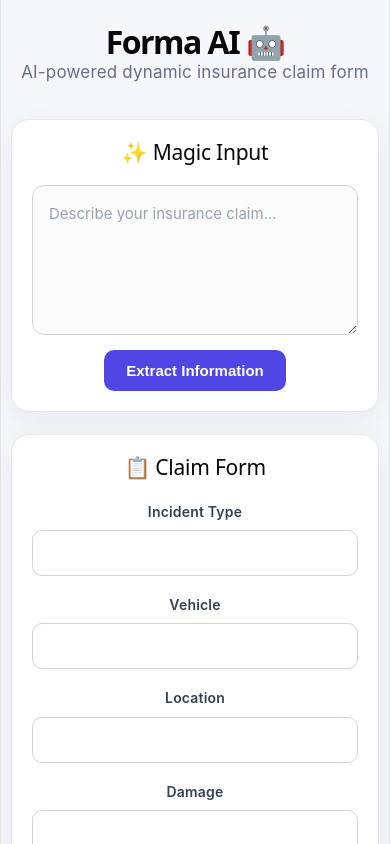
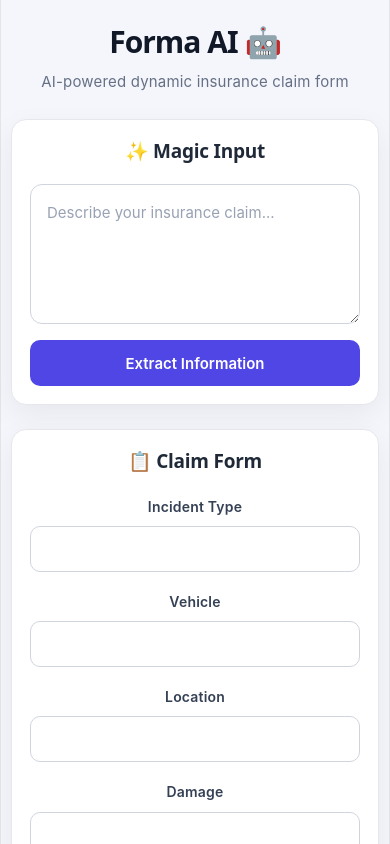
Before and after one commit to riyayadav0817/Forma_AI, a React app in the folder frontend/: page / in a window 390 px wide. Shown: the top 844 px of the page. Built offline with nearby package versions, Linux system fonts and the light colour scheme; the HTML template or start-up script is replaced by a standard one.

Commit message:
Add mock AI extraction and dynamic claim form

```diff
--- a/frontend/src/App.css
+++ b/frontend/src/App.css
@@ -1,149 +1,347 @@
+/* =========================================
+   Forma AI - Main Styles
+   ========================================= */
 
 * {
   box-sizing: border-box;
+}
+
+html {
+  scroll-behavior: smooth;
 }
 
 body {
   margin: 0;
   min-width: 320px;
   font-family:
-    Inter, system-ui, -apple-system, BlinkMacSystemFont, "Segoe UI",
+    Inter,
+    system-ui,
+    -apple-system,
+    BlinkMacSystemFont,
+    "Segoe UI",
     sans-serif;
-  background: #f5f7fb;
+
+  background: #f4f6fb;
   color: #172033;
 }
+
+/* =========================================
+   Main Container
+   ========================================= */
 
 .container {
   width: min(100% - 32px, 1000px);
   margin: 0 auto;
-  padding: 50px 0 70px;
+  padding: 55px 0 80px;
 }
 
-/* Header */
+/* =========================================
+   Header
+   ========================================= */
 
 .container > h1 {
   margin: 0;
-  font-size: 42px;
+
+  font-size: 44px;
   font-weight: 800;
-  letter-spacing: -1.5px;
+  line-height: 1.15;
+  letter-spacing: -1.8px;
+
+  color: #111827;
 }
 
 .container > p {
-  margin: 8px 0 35px;
+  margin: 10px 0 35px;
+
+  font-size: 17px;
+  line-height: 1.6;
+
   color: #667085;
-  font-size: 17px;
 }
 
-/* Cards */
+/* =========================================
+   Cards
+   ========================================= */
 
 .card {
+  margin-top: 24px;
+  padding: 30px;
+
   background: #ffffff;
-  padding: 30px;
-  margin-top: 22px;
+
   border: 1px solid #e5e7eb;
   border-radius: 18px;
-  box-shadow: 0 8px 30px rgba(20, 30, 50, 0.06);
+
+  box-shadow:
+    0 10px 30px rgba(15, 23, 42, 0.06);
+
+  transition:
+    transform 0.2s ease,
+    box-shadow 0.2s ease;
+}
+
+.card:hover {
+  box-shadow:
+    0 14px 35px rgba(15, 23, 42, 0.08);
 }
 
 .card h2 {
   margin: 0 0 20px;
+
   font-size: 21px;
+  font-weight: 700;
+  line-height: 1.4;
+
+  color: #1f2937;
 }
 
-/* Magic Input */
+/* =========================================
+   Magic Input / Textarea
+   ========================================= */
 
 textarea {
   display: block;
+
   width: 100%;
-  min-height: 150px;
+  min-height: 160px;
+
+  padding: 16px;
+
   resize: vertical;
-  padding: 16px;
+
   border: 1px solid #d0d5dd;
   border-radius: 12px;
+
   outline: none;
-  font: inherit;
+
+  font-family: inherit;
   font-size: 15px;
   line-height: 1.6;
-  background: #fcfcfd;
-  transition: 0.2s ease;
+
+  /* Important: typed text visibility */
+  color: #172033;
+
+  background: #ffffff;
+
+  caret-color: #4f46e5;
+
+  transition:
+    border-color 0.2s ease,
+    box-shadow 0.2s ease;
 }
 
 textarea::placeholder {
   color: #98a2b3;
+  opacity: 1;
+}
+
+textarea:hover {
+  border-color: #b8bec9;
 }
 
 textarea:focus {
   border-color: #6366f1;
-  box-shadow: 0 0 0 4px rgba(99, 102, 241, 0.12);
-  background: #fff;
+
+  box-shadow:
+    0 0 0 4px rgba(99, 102, 241, 0.12);
 }
 
-/* Button */
+/* =========================================
+   Button
+   ========================================= */
 
 button {
-  margin-top: 15px;
+  display: inline-flex;
+  align-items: center;
+  justify-content: center;
+
+  margin-top: 16px;
+
+  min-height: 46px;
   padding: 12px 22px;
+
   border: none;
   border-radius: 10px;
+
   background: #4f46e5;
-  color: white;
+  color: #ffffff;
+
+  font-family: inherit;
   font-size: 15px;
   font-weight: 600;
+
   cursor: pointer;
-  transition: 0.2s ease;
+
+  transition:
+    background 0.2s ease,
+    transform 0.2s ease,
+    box-shadow 0.2s ease;
 }
 
-button:hover {
+button:hover:not(:disabled) {
   background: #4338ca;
+
   transform: translateY(-1px);
+
+  box-shadow:
+    0 6px 15px rgba(79, 70, 229, 0.25);
 }
 
-button:active {
+button:active:not(:disabled) {
   transform: translateY(0);
 }
 
-/* Form */
+button:disabled {
+  background: #a5b4fc;
+  cursor: not-allowed;
+  opacity: 0.8;
+}
+
+/* =========================================
+   Form Labels
+   ========================================= */
 
 label {
   display: block;
-  margin: 17px 0 7px;
+
+  margin: 18px 0 8px;
+
   font-size: 14px;
   font-weight: 600;
+
   color: #344054;
 }
 
+/* =========================================
+   Form Inputs
+   ========================================= */
+
 input {
   display: block;
+
   width: 100%;
   height: 46px;
+
   padding: 10px 13px;
+
   border: 1px solid #d0d5dd;
   border-radius: 10px;
+
   outline: none;
-  font: inherit;
+
+  font-family: inherit;
   font-size: 15px;
-  background: #fff;
-  transition: 0.2s ease;
+
+  /* Important: typed text visibility */
+  color: #172033;
+
+  background: #ffffff;
+
+  caret-color: #4f46e5;
+
+  transition:
+    border-color 0.2s ease,
+    box-shadow 0.2s ease;
+}
+
+input::placeholder {
+  color: #98a2b3;
+  opacity: 1;
+}
+
+input:hover {
+  border-color: #b8bec9;
 }
 
 input:focus {
   border-color: #6366f1;
-  box-shadow: 0 0 0 4px rgba(99, 102, 241, 0.1);
+
+  box-shadow:
+    0 0 0 4px rgba(99, 102, 241, 0.10);
 }
 
-/* Mobile */
+/* =========================================
+   Disabled Inputs
+   ========================================= */
 
-@media (max-width: 600px) {
+input:disabled,
+textarea:disabled {
+  background: #f2f4f7;
+  color: #667085;
+  cursor: not-allowed;
+}
+
+/* =========================================
+   Extra Safety for Text Visibility
+   ========================================= */
+
+textarea,
+input {
+  color: #172033 !important;
+  -webkit-text-fill-color: #172033;
+}
+
+textarea::placeholder,
+input::placeholder {
+  color: #98a2b3;
+  -webkit-text-fill-color: #98a2b3;
+}
+
+/* =========================================
+   Mobile Responsive
+   ========================================= */
+
+@media (max-width: 700px) {
   .container {
-    width: min(100% - 20px, 1000px);
-    padding-top: 30px;
+    width: min(100% - 24px, 1000px);
+
+    padding-top: 35px;
+    padding-bottom: 50px;
   }
 
   .container > h1 {
-    font-size: 32px;
+    font-size: 34px;
+    letter-spacing: -1px;
+  }
+
+  .container > p {
+    font-size: 15px;
+    margin-bottom: 25px;
   }
 
   .card {
-    padding: 20px;
+    padding: 22px;
+    border-radius: 15px;
+  }
+
+  .card h2 {
+    font-size: 19px;
+  }
+
+  textarea {
+    min-height: 140px;
   }
 }
+
+/* =========================================
+   Small Mobile
+   ========================================= */
+
+@media (max-width: 420px) {
+  .container {
+    width: calc(100% - 20px);
+    padding-top: 25px;
+  }
+
+  .container > h1 {
+    font-size: 30px;
+  }
+
+  .card {
+    padding: 18px;
+  }
+
+  button {
+    width: 100%;
+  }
+}
--- a/frontend/src/App.jsx
+++ b/frontend/src/App.jsx
@@ -10,10 +10,60 @@ function App() {
     location: "",
     damage: "",
     date: "",
+    policeReportNumber: "",
+    animalDetails: "",
   });
 
   const [loading, setLoading] = useState(false);
 
+  // Dynamic form schema
+  const formFields = [
+    {
+      name: "incidentType",
+      label: "Incident Type",
+      type: "text",
+    },
+    {
+      name: "vehicle",
+      label: "Vehicle",
+      type: "text",
+    },
+    {
+      name: "location",
+      label: "Location",
+      type: "text",
+    },
+    {
+      name: "damage",
+      label: "Damage",
+      type: "text",
+    },
+    {
+      name: "date",
+      label: "Date",
+      type: "text",
+    },
+    {
+      name: "policeReportNumber",
+      label: "Police Report Number",
+      type: "text",
+      showIf: {
+        field: "incidentType",
+        equals: "Theft",
+      },
+    },
+    {
+      name: "animalDetails",
+      label: "Animal Details",
+      type: "text",
+      showIf: {
+        field: "incidentType",
+        equals: "Animal Collision",
+      },
+    },
+  ];
+
+  // AI extraction
   const extractClaim = async () => {
     if (!claim.trim()) {
       alert("Please describe your claim first.");
@@ -42,20 +92,36 @@ function App() {
         throw new Error(result.error || "AI extraction failed");
       }
 
-      setForm(result.data);
+      setForm({
+        ...form,
+        ...result.data,
+      });
     } catch (error) {
       console.error("Extraction error:", error);
-      alert("AI extraction failed. Make sure the backend is running.");
+
+      alert(
+        "AI extraction failed. Make sure the backend is running and API credits are available."
+      );
     } finally {
       setLoading(false);
     }
   };
 
+  // Handle manual field changes
+  const handleChange = (fieldName, value) => {
+    setForm({
+      ...form,
+      [fieldName]: value,
+    });
+  };
+
   return (
     <div className="container">
       <h1>Forma AI 🤖</h1>
+
       <p>AI-powered dynamic insurance claim form</p>
 
+      {/* Magic Input */}
       <section className="card">
         <h2>✨ Magic Input</h2>
 
@@ -65,68 +131,46 @@ function App() {
           onChange={(e) => setClaim(e.target.value)}
         />
 
-        <button onClick={extractClaim} disabled={loading}>
-          {loading ? "Extracting..." : "Extract Information"}
+        <button
+          onClick={extractClaim}
+          disabled={loading}
+        >
+          {loading
+            ? "Extracting..."
+            : "Extract Information"}
         </button>
       </section>
 
+      {/* Dynamic Claim Form */}
       <section className="card">
         <h2>📋 Claim Form</h2>
 
-        <label>Incident Type</label>
-        <input
-          value={form.incidentType}
-          onChange={(e) =>
-            setForm({
-              ...form,
-              incidentType: e.target.value,
-            })
+        {formFields.map((field) => {
+          // Conditional field logic
+          if (
+            field.showIf &&
+            form[field.showIf.field] !== field.showIf.equals
+          ) {
+            return null;
           }
-        />
 
-        <label>Vehicle</label>
-        <input
-          value={form.vehicle}
-          onChange={(e) =>
-            setForm({
-              ...form,
-              vehicle: e.target.value,
-            })
-          }
-        />
+          return (
+            <div key={field.name}>
+              <label>{field.label}</label>
 
-        <label>Location</label>
-        <input
-          value={form.location}
-          onChange={(e) =>
-            setForm({
-              ...form,
-              location: e.target.value,
-            })
-          }
-        />
-
-        <label>Damage</label>
-        <input
-          value={form.damage}
-          onChange={(e) =>
-            setForm({
-              ...form,
-              damage: e.target.value,
-            })
-          }
-        />
-
-        <label>Date</label>
-        <input
-          value={form.date}
-          onChange={(e) =>
-            setForm({
-              ...form,
-              date: e.target.value,
-            })
-          }
-        />
+              <input
+                type={field.type}
+                value={form[field.name] || ""}
+                onChange={(e) =>
+                  handleChange(
+                    field.name,
+                    e.target.value
+                  )
+                }
+              />
+            </div>
+          );
+        })}
       </section>
     </div>
   );
```
Also changed, not shown: 1 other file (tests, documents, lock files or other folders).
